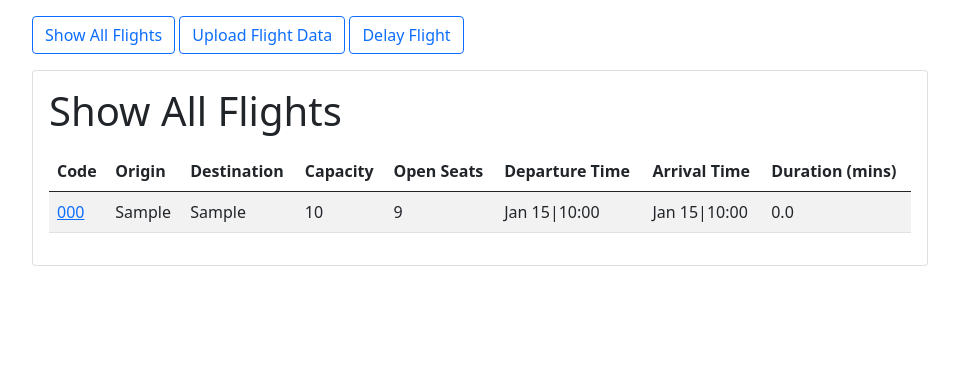
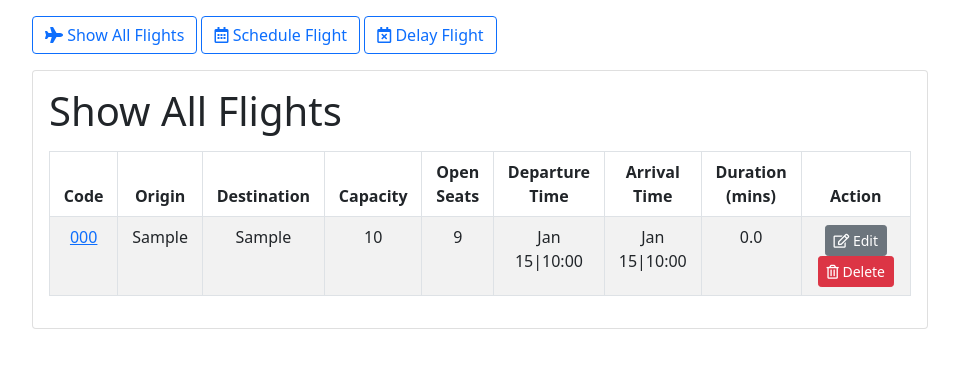
Before and after one commit to wilfred54321/flight_app, a Flask app: page / in a window 1280 px wide, after a click on "Show All Flights". Shown: the part 82-450 px from the top of the page, without its empty margins (160-1119 px from the left). Run offline with Flask 2, Linux system fonts and the light colour scheme; tables that the repository leaves empty hold one stand-in row (values such as "Sample post"); some libraries are stand-ins or nearby versions.

Commit message:
flightapp-v1-11022021

```diff
--- a/app.py
+++ b/app.py
@@ -3,8 +3,15 @@ from logging import DEBUG
 import os
 from pathlib import Path
 import csv
-from flask import Flask, render_template, request, flash
-from models import *
+from flask import Flask, render_template, request, flash, redirect, url_for
+from models import (
+    Flight,
+    Passenger,
+    is_valid_flight_time,
+    add_flight,
+    db,
+    datetime,
+)
 
 
 app = Flask(__name__)
@@ -15,14 +22,15 @@ app.config["SECRET_KEY"] = "dfe56e985611aa6f"
 db.init_app(app)
 
 # logging.basicConfig(filename="logfile.log", level=logging.DEBUG)
+# HELPER FUNCTIONS
 
 
 @app.route("/")
 def index():
-    """Diplay a list of Flights"""
+    """Display a list of Flights"""
 
     flights = Flight.query.all()
-    return render_template("index.html", flights=flights)
+    return render_template("index.html", flights=flights, title="Index")
 
 
 @app.route("/book-flight")
@@ -30,21 +38,15 @@ def book_flight():
     """Diplay a list of Flights"""
 
     flights = Flight.query.all()
-    return render_template("book.html", flights=flights)
+    return render_template("book.html", flights=flights, title="Booking")
 
 
 @app.route("/flights/<int:flight_id>")
 def flight(flight_id):
-
     try:
         flight = Flight.query.get_or_404(flight_id)
     except ValueError:
         return render_template("error.html", message="No such flight is available")
-
-    # passengers = flight.passengers
-    # open_seats = flight.open_seats()
-    # pilot = flight.pilots
-
     return render_template("flight.html", flight=flight)
 
 
@@ -52,19 +54,12 @@ def flight(flight_id):
 def book():
     """Book a flight"""
     if request.method != "POST":
-
         flights = Flight.query.all()
         render_template("book.html", flights=flights)
     else:
-
         firstname = (request.form.get("firstname")).capitalize()
         lastname = (request.form.get("lastname")).capitalize()
         gender = request.form.get("gender")
-
-        # try:
-        #     flight_id = int(request.form.get("flight_id"))
-        # except ValueError:
-        #     return render_template("error.html", message ="Invalid flight id")
         flight_origin = request.form.get("flight_origin")
         flight_destination = request.form.get("flight_destination")
         try:
@@ -73,25 +68,21 @@ def book():
             ).first()
         except:
             return render_template("error.html", message="Flight is invalid")
-
         # Make sure the flight exists
-        # flight = Flight.query.get(flight_id)
         if flight is None:
             return render_template(
                 "error.html",
                 message="Ooops!. It appears there is no flight for the routes you selected.",
             )
-
         # Add Passenger if there are open seats and the flight is not null
-
         if flight.open_seats():
-
-            flight.add_passenger(firstname, lastname, gender, flight.id)
-
+            booking_reference = flight.add_passenger(
+                firstname, lastname, gender, flight.id
+            )
             return render_template(
-                "success.html", message="You have successfully booked your flight"
+                "success.html",
+                message=f"You have successfully booked your flight. Your reference id is {booking_reference}",
             )
-
         else:
             return render_template(
                 "error.html", message="No more seats available on this flight"
@@ -135,54 +126,135 @@ def upload_flight():
                 departure_time,
                 arrival_time,
             ) in flight_data:
-                flight = Flight(
-                    code=code,
-                    origin=origin,
-                    destination=destination,
-                    capacity=capacity,
-                    departure_time=departure_time,
-                    arrival_time=arrival_time,
+                flight = add_flight(
+                    code, origin, destination, capacity, departure_time, arrival_time
                 )
                 db.session.add(flight)
         db.session.commit()
         # return f"<h1>flight {code} from {origin} to {destination} added successfully!</h1>"
-
         return render_template("index.html")
 
-    # if request.method == "POST":
-    #     # get the flight origin,destination and code
-    #     flight_origin = request.form.get("flight_origin")
-    #     flight_destination = request.form.get("flight_destination")
-    #     flight_code = request.form.get("flight_code").upper()
-    #     delay_amount = int(request.form.get("delay_amount"))
-    #     return f"<h1>{delay_amount}</h1>"
-    # Query the database for the given flight
-    # flight = Flight.query.filter_by(
-    #     origin=flight_origin,
-    #     destination=flight_destination,
-    #     code=flight_code,
-    # ).first()
-    # if not flight:
-    #     message = "No such flight exist. Please, ensure you enter the correct flight origin,destination and flight code!"
-    #     return render_template("error.html", message=message)
-    # else:
-    #     # delay light by delay amount
-    #     flight.delay_flight(delay_amount)
-    #     # db.session.add(flight)
-    #     # db.session.commit()
-    #     return f"<h1>Return value: {flight.delay_flight(delay_amount)},Flight Duration: {((flight.arrival_time - flight.departure_time).total_seconds())//60}</h1>"
 
-    # else:
-    #     return "<p>GET method is not acceptable. please use the post method to post your data!</p>"
+@app.route("/schedule_flight", methods=["GET", "POST"])
+def schedule_flight():
+
+    if request.method == "POST":
+        flight_code = request.form.get("flight_code").upper()
+        flight_origin = (request.form.get("flight_origin")).capitalize()
+        flight_destination = (request.form.get("flight_destination")).capitalize()
+        flight_departure_time = request.form.get("departure_time")
+        flight_arrival_time = request.form.get("arrival_time")
+        flight_capacity = request.form.get("flight_capacity")
+
+        departure_time = format_datetime(flight_departure_time)
+        arrival_time = format_datetime(flight_arrival_time)
+
+        if is_valid_flight_time(departure_time, arrival_time):
+
+            flight = add_flight(
+                flight_code,
+                flight_origin,
+                flight_destination,
+                flight_capacity,
+                flight_departure_time,
+                flight_arrival_time,
+            )
+
+            db.session.add(flight)
+            db.session.commit()
+
+            message = f"""flight_code: {flight_code} from {flight_origin} to {flight_destination}\n
+            departure time: {departure_time},\n arrival time: {arrival_time},\nflight capacity: {flight_capacity} was
+            added successfully!"""
+
+            # logging.DEBUG(message)
+            return render_template("success.html", message=message)
+
+        return render_template(
+            "error.html",
+            message="Please ensure the arrival time is valid and departure time is at least two hours from the current time!",
+        )
+
+        # dl = departure_time.split("T")
+        # dt = "".join(map(str, dl))
+        # new_date = datetime.strptime(dt, "%Y-%m-%d%H:%M")
+        # print(dt)
+        # new_date = departure_time.strftime('%B %d, %Y')
+
+        # new_date = format_datetime(departure_time)
+        # return f"<h1>{new_date}</h1>"
+
+    return redirect(url_for("index"))
+
+
+# function to format datetime for writing to database
+def format_datetime(form_input):
+    datetime_data = form_input.split("T")
+    str_datetime_data = "".join(map(str, datetime_data))
+    return datetime.strptime(str_datetime_data, "%Y-%m-%d%H:%M")
 
 
 @app.route("/flight/delay", methods=["GET", "POST"])
 def delay_flight():
     if request.method == "POST":
-        return "<h1>Hello!</h1>"
+        # get the flight origin,destination and code
+        flight_origin = request.form.get("flight_origin")
+        flight_destination = request.form.get("flight_destination")
+        flight_code = request.form.get("flight_code").upper()
+        delay_amount = int(request.form.get("delay_amount"))
+        # return f"<h1>{(flight_code)}</h1>"
+        # Query the database for the given flight
+        flight = Flight.query.filter_by(
+            origin=flight_origin,
+            destination=flight_destination,
+            code=flight_code,
+        ).first()
+        if not flight:
+            message = "No such flight exist. Please, ensure you enter the correct flight origin,destination and flight code!"
+            return render_template("error.html", message=message)
+        else:
+            # delay light by delay amount
+            new_arrival_time = flight.delay_flight(delay_amount)
+            flight.arrival_time = new_arrival_time
+            db.session.commit()
+            message = "Flight {} from {} to {} has been delayed by {}minutes. New Arrival Time is {}".format(
+                flight.code,
+                flight.origin,
+                flight.destination,
+                delay_amount,
+                flight.arrival_time,
+            )
+            return render_template("success.html", message=message)
+            # return f"<h1>Original arival time:{flight.arrival_time},\n New Arrival Time: {flight.delay_flight(delay_amount)}\n Flight Duration: {((flight.arrival_time - flight.departure_time).total_seconds())//60}</h1>"
+
     else:
-        return "<h1>Request method is GET</h1>"
+        return render_template("book-flight.html")
+
+
+@app.route("/flight/<int:flight_id>/delete", methods=["GET"])
+def delete_flight(flight_id):
+
+    flight = Flight.query.get_or_404(flight_id)
+    if flight:
+        db.session.delete(flight)
+        db.session.commit()
+        message = f"Flight {flight.code} deleted successfully!"
+        flash(message, "success")
+        return redirect(url_for("index"))
+    return render_template("error.html", message="Flight does not exist")
+
+
+@app.route("/passenger/<int:flight_id>/<int:passenger_id>", methods=["GET"])
+def delete_passenger(passenger_id, flight_id):
+    flight = Flight.query.get_or_404(flight_id)
+    passenger = Passenger.query.get(passenger_id)
+    db.session.delete(passenger)
+    db.session.commit()
+    message = f"""Passenger \'{passenger.firstname} {passenger.lastname}\' was successfully deleted from
+    flight {flight.code} from {flight.origin} to {flight.destination}"""
+    flash(message, "success")
+    return redirect(url_for("flight", flight_id=flight_id))
 
 
 if __name__ == "__main__":
-    app.run(debug=1)
+    app.run(host="localhost", port=1234, debug=1)
--- a/templates/base.html
+++ b/templates/base.html
@@ -4,21 +4,40 @@
 <head>
     <title>
         {%block title%}
+        {%if title %}
+        {{title}}
+        {%else%}
+        Flight-App
+        {%endif%}
+        {%endblock%}
+    </title>
 
-        {%endblock%}
 
-    </title>
+
+
+
+
+    <!-- <link rel="stylesheet" href="https://cdnjs.cloudflare.com/ajax/libs/twitter-bootstrap/3.3.7/css/bootstrap.min.css"> -->
+    <!-- DATETIMEPICKER ADDONS -->
+    <script src="https://cdnjs.cloudflare.com/ajax/libs/jquery/1.12.4/jquery.min.js"></script>
+    <script src="https://cdnjs.cloudflare.com/ajax/libs/moment.js/2.15.1/moment.min.js"></script>
+    <script src="https://cdnjs.cloudflare.com/ajax/libs/twitter-bootstrap/3.3.7/js/bootstrap.min.js"></script>
+    <script
+        src="https://cdnjs.cloudflare.com/ajax/libs/bootstrap-datetimepicker/4.7.14/js/bootstrap-datetimepicker.min.js"></script>
+
+
+    <link rel="stylesheet"
+        href="https://cdnjs.cloudflare.com/ajax/libs/bootstrap-datetimepicker/4.7.14/css/bootstrap-datetimepicker.min.css">
 
 
     <link href="https://cdn.jsdelivr.net/npm/bootstrap@5.0.2/dist/css/bootstrap.min.css" rel="stylesheet"
         integrity="sha384-EVSTQN3/azprG1Anm3QDgpJLIm9Nao0Yz1ztcQTwFspd3yD65VohhpuuCOmLASjC" crossorigin="anonymous">
     <script src="https://cdn.jsdelivr.net/npm/bootstrap@5.0.2/dist/js/bootstrap.bundle.min.js"
-    integrity="sha384-MrcW6ZMFYlzcLA8Nl+NtUVF0sA7MsXsP1UyJoMp4YLEuNSfAP+JcXn/tWtIaxVXM" crossorigin="anonymous"></script>
+        integrity="sha384-MrcW6ZMFYlzcLA8Nl+NtUVF0sA7MsXsP1UyJoMp4YLEuNSfAP+JcXn/tWtIaxVXM"
+        crossorigin="anonymous"></script>
     <link rel="stylesheet" href="https://use.fontawesome.com/releases/v5.7.0/css/all.css"
         integrity="sha384-lZN37f5QGtY3VHgisS14W3ExzMWZxybE1SJSEsQp9S+oqd12jhcu+A56Ebc1zFSJ" crossorigin="anonymous">
-    <link rel = "stylesheet" type = 'text/css' href = "{{url_for('static', filename = 'main.css')}}"/>
-
-
+    <link rel="stylesheet" type='text/css' href="{{url_for('static', filename = 'main.css')}}" />
 </head>
 
 
@@ -26,7 +45,7 @@
 
     <nav class="navbar navbar-light mt-4 mb-3" style="background-color:#E0E0E0;">
         <div class="container-fluid">
-    <a class="navbar-brand bm-0 h1" href ="{{url_for('book_flight')}}">Flight_App</a>
+            <a class="navbar-brand bm-0 h1" href="{{url_for('book_flight')}}">Flight_App</a>
 
 
 
@@ -45,7 +64,7 @@
     {%with messages = get_flashed_messages(with_categories = true) %}
     {%if messages%}
     {%for category, message in messages%}
-                <div class = "alert alert-{{category}}">
+    <div class="alert alert-{{category}}">
         {{message}}
     </div>
     {%endfor%}
--- a/templates/book.html
+++ b/templates/book.html
@@ -65,7 +65,7 @@ Booking
 
 
                             <div class="mb-3">
-                                <label for="exampleFormControlInput1" class="form-label pt-2">First Name</label>
+                                <label for="exampleFormControlInput1" class="form-label pt-2"><i class="fas fa-user"></i>First Name</label>
                                 <input type="text" class="form-control form-control" name="firstname"
                                     placeholder="Enter first name">
                             </div>
--- a/templates/index.html
+++ b/templates/index.html
@@ -2,28 +2,26 @@
 
 
 {%block title%}
-Flights
+
 {%endblock%}
 
 
 {%block heading%}
 <a class="btn btn-outline-primary" data-bs-toggle="collapse" href="#all_flights_list" role="button"
   aria-expanded="false" aria-controls="all_flights_list">
-  Show All Flights
+  <i class="fas fa-plane"></i> Show All Flights
 </a>
 
-<a class="btn btn-outline-primary" data-bs-toggle="collapse" href="#upload_flight_data" role="button"
-  aria-expanded="false" aria-controls="upload_flight_data">
-  Upload Flight Data
+<a class="btn btn-outline-primary" data-bs-toggle="collapse" href="#schedule_flight" role="button" aria-expanded="false"
+  aria-controls="schedule_flight">
+  <i class="far fa-calendar-alt"></i> Schedule Flight
 </a>
 
 <a class="btn btn-outline-primary" data-bs-toggle="collapse" href="#delay_flight" role="button" aria-expanded="false"
   aria-controls="delay_flight">
-  Delay Flight
+  <i class="far fa-calendar-times"></i> Delay Flight
 </a>
 
-
-<p>
 
 {%endblock%}
 
@@ -32,31 +30,30 @@ Flights
 
 <div>
 
-
   <!-- SHOW ALL FLIGHT -->
-
   <div class="collapse" id="all_flights_list">
     <div class="card card-body mt-3">
       <p class="display-6"> Show All Flights</p>
       <div class=index_table>
-        <table class="table table-striped">
+        <table class="table table-striped table-hover table-bordered">
           <thead>
-            <tr>
-              <th>Code</th>
-              <th>Origin</th>
-              <th>Destination</th>
-              <th>Capacity</th>
-              <th>Open Seats</th>
-              <th>Departure Time</th>
-              <th>Arrival Time</th>
-              <th>Duration (mins)</th>
+            <tr style='text-align: center;'>
+              <th style='width:5%;' class="">Code</th>
+              <th style='width:5%;'>Origin</th>
+              <th style='width:5%;'>Destination</th>
+              <th style='width:5%;'>Capacity</th>
+              <th style='width:5%;'>Open Seats</th>
+              <th style='width:5%;'>Departure Time</th>
+              <th style='width:5%;'>Arrival Time</th>
+              <th style='width:5%;'>Duration (mins)</th>
+              <th style='width:10%;'>Action</th>
             </tr>
 
             <thead>
             <tbody>
               {%for flight in flights%}
-              <tr>
-                <td><a href="{{url_for('flight',flight_id=flight.id)}}">{{flight.code}}</a></td>
+              <tr style='text-align: center;'>
+                <td class=""><a href="{{url_for('flight',flight_id=flight.id)}}">{{flight.code}}</a></td>
 
                 <td>{{flight.origin}}</td>
                 <td>{{flight.destination}}</td>
@@ -65,6 +62,14 @@ Flights
                 <td>{{flight.departure_time.strftime('%b %d|%H:%M')}}</td>
                 <td>{{flight.arrival_time.strftime('%b %d|%H:%M')}}</td>
                 <td>{{((flight.arrival_time-flight.departure_time).total_seconds())//60}}</td>
+                <td>
+                  <a href="" class="btn btn-secondary btn-sm">
+                    <i class="far fa-edit"></i></i> Edit
+                  </a>
+                  <a href="{{url_for('delete_flight',flight_id = flight.id)}}" class="btn btn-danger btn-sm">
+                    <i class="far fa-trash-alt"></i></i> Delete
+                  </a>
+                </td>
               </tr>
               {%endfor%}
             </tbody>
@@ -73,21 +78,112 @@ Flights
     </div>
   </div>
   <!-- UPLOAD FLIGHT DATA -->
+  <div class="row">
+    <div class="collapse" id="schedule_flight">
+      <div class="card card-body mt-3">
+        <div class="row">
+          <p class="lead">How do you want to Schedule flight? You can either upload flight data from a csv file or enter
+            the flight
+            data in the
+            Schedule Flight form below</p>
+          <hr>
 
-  <div class="collapse" id="upload_flight_data">
-    <div class="card card-body mt-3">
-      <p class="display-6">Upload Flight Data</p>
+        </div>
+        <p class="display-6"> <i class="fas fa-upload"></i> Upload Flight Data</p>
+
+        <form class="form-group" action="{{url_for('upload_flight')}}" method='post'>
+          <div class="row">
+            <div class="col-4">
+              <input type="file" class="input-group form-control " name="file_name">
+            </div>
+            <div class="col">
+              <button type="submit" class="btn btn-primary"><i class="fas fa-upload"></i>Upload</button>
+
+            </div>
+            <!-- <label class="input-group-text" for="inputGroupFile02">Upload</label> -->
+
+          </div>
+        </form>
+
+
+      </div>
+    </div>
+
+    <!-- SCHEDULE FLIGHT DATA -->
+
+    <div class="row">
+
+      <div class="col-sm-8">
+        <div class="collapse" id="schedule_flight">
+          <div class="d-flex card card-body mt-3">
+            <p class="display-6"> <i class="far fa-calendar-alt"></i> Schedule Flight</p>
+            <form action="{{url_for('schedule_flight')}}" method="post">
+
+              <div class=" ml-0 mr-0 mt-3">
+
+                <div class="input-group mt-3 mb-3">
+
+                  <input class="input-group form-control" name="flight_origin" placeholder="From">
+
+                  </input>
+                  <span class="input-group-text"><i class="fas fa-plane"></i></span>
+
+                  <input class="input-group form-control" name="flight_destination" placeholder="To">
+
+                  </input>
+                </div>
+              </div>
+
+
+
+
+              <!-- FLIGHT DATETIMEPICKER -->
+              <div class="row mb-3">
+                <div class="col">
+                  <label for="departure-date" class="pb-2">Departure Date</label>
+                  <input type='datetime-local' class='input-group form-control' name='departure_time'>
+
+                </div>
+
+                <div class="col">
+                  <label for="arrival-date" class="pb-2">Arrival Date</label>
+                  <input type='datetime-local' class='input-group form-control' name='arrival_time'>
+
+                </div>
+              </div>
+
+              <!-- FLIGHT CAPACITY -->
               <div class="input-group mb-3">
-        <form class="form-group d-flex" action="{{url_for('upload_flight')}}" method='post'>
+                <label class=" d-flex justify-content-center input-group-text" for="inputGroupSelect01">Capacity
+                </label>
+                <select class="form-select" id="inputGroupSelect01" name="flight_capacity">
+                  <!-- <option selected>Choose delay duration...</option> -->
+                  <option value="5"> 5 Passengers</option>
+                  <option value="7">7 Passengers</option>
+                  <option value="10">10 Passengers</option>
+                </select>
+                <!-- FLIGHT CODE -->
 
-          <input type="file" class="form-control " name="file_name">
-          <!-- <label class="input-group-text" for="inputGroupFile02">Upload</label> -->
-          <button type="submit" class="btn btn-info m-0 ml-4">Upload</button>
+                <input class="input-group form-control" name="flight_code" placeholder="flight code e.g XXR384">
+                <span class="input-group-text "><i class="fas fa-plane"></i></span>
 
+
+              </div>
+              <button class="btn btn-primary" type="submit">Schedule Flight</button>
             </form>
           </div>
+        </div>
+
+
 
       </div>
+
+
+
+
+
+
+
     </div>
 
 
@@ -95,11 +191,11 @@ Flights
     <!-- DELAY FLIGHT -->
 
     <div class="row">
-    <div class="col-sm-5">
+      <div class="col-sm-6">
 
         <div class="collapse" id="delay_flight">
           <div class="d-flex card card-body mt-3">
-          <p class="display-6">Delay Flight</p>
+            <p class="display-6"><i class="far fa-calendar-times"></i> Delay Flight</p>
             <form action="{{url_for('delay_flight')}}" method="post">
 
               <div class=" ml-0 mr-0 mt-3">
@@ -123,24 +219,24 @@ Flights
                   </select>
                 </div>
               </div>
-
-            <div class="mb-3">
-              <label for="exampleFormControlInput1" class="form-label  pt-2">Flight Code</label>
+              <div class="row mt-4 mb-4">
+                <div class="col">
+                  <div class="">
+                    <!-- <label for="exampleFormControlInput1" class="form-label">Flight Code</label> -->
                     <input type="text" class="form-control form-control" name="flight_code"
-                placeholder="enter the flight code you wish to delay">
+                      placeholder="Enter Flight Code">
                   </div>
-
-
-            <div class="input-group mb-3">
-              <label class=" d-flex justify-content-center input-group-text" for="inputGroupSelect01">Delay by</label>
-              <select class="form-select" id="inputGroupSelect01" name="delay_amount">
-                <!-- <option selected>Choose delay duration...</option> -->
-                <option value="10"> 10 Minutes</option>
-                <option value="20">20 Minutes</option>
-                <option value="30">30 Minutes</option>
-              </select>
                 </div>
-            <button class="btn btn-primary" type="submit">Delay Flight</button>
+                <div class="col">
+                  <div class="input-group">
+                    <label class="input-group-text" for="inputGroupSelect01">Delay
+                      by</label>
+                    <input style="text-align:center" type='number' class='form-control' name="delay_amount"
+                      placeholder="Delay Amount">
+                  </div>
+                </div>
+              </div>
+              <button class="btn btn-primary" type="submit"><i class="far fa-calendar-times"></i> Delay Flight</button>
             </form>
           </div>
         </div>
@@ -163,4 +259,19 @@ Flights
 
 </div>
 
+
+<script>
+  $(function () {
+    $('#datetimepicker1').datetimepicker();
+
+  });
+
+
+  $(function () {
+    $('#datetimepicker2').datetimepicker();
+
+  });
+
+</script>
+
 {%endblock%}
--- a/templates/success.html
+++ b/templates/success.html
@@ -5,7 +5,7 @@ Success
 {%endblock%}
 
 {%block heading%}
-Success
+
 {%endblock%}
 
 {%block body%}
```
Also changed, not shown: models.py (+31 -2 lines), note.txt (added, +8 -0 lines), templates/flight.html (+16 -3 lines). Lines whose indentation alone changed are shown as unchanged.
